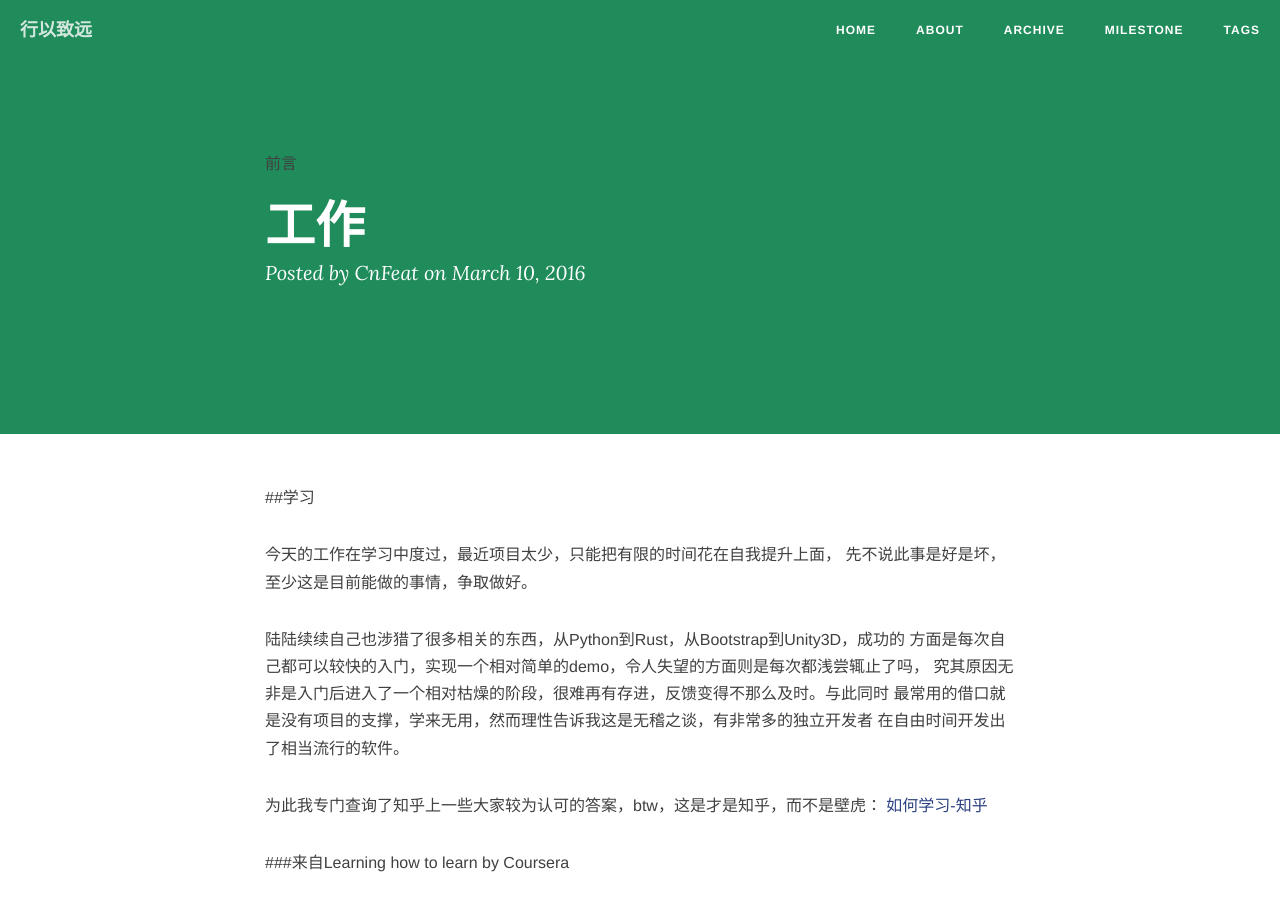
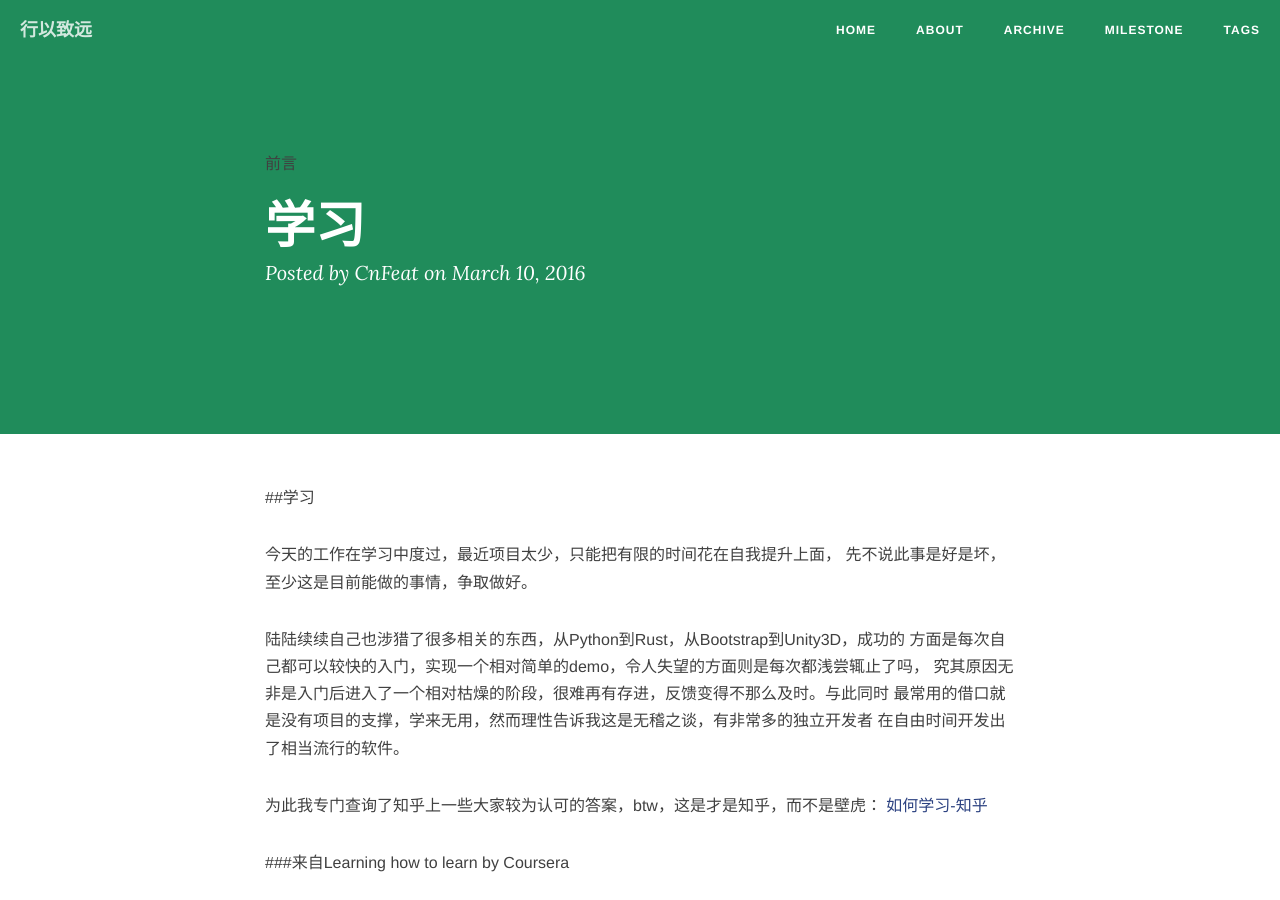
Before and after one commit to llluiop/llluiop.github.io, a Jekyll site: the page built from _posts/2016-03-10-learning.md, in a window 1280 px wide and 900 px high. Built offline with Jekyll 4.4.1, drawn with Linux system fonts in a browser that asks for light colours; nearby versions of some CDN libraries; comment, search, counter and statistics services are not loaded.

Commit message:
Update 2016-03-10-learning.md

```diff
--- a/_posts/2016-03-10-learning.md
+++ b/_posts/2016-03-10-learning.md
@@ -1,6 +1,6 @@
 ---
 layout: post
-title: 工作
+title: 学习
 date: 2016-3-10
 categories: blog
 tags: [前言]
```
